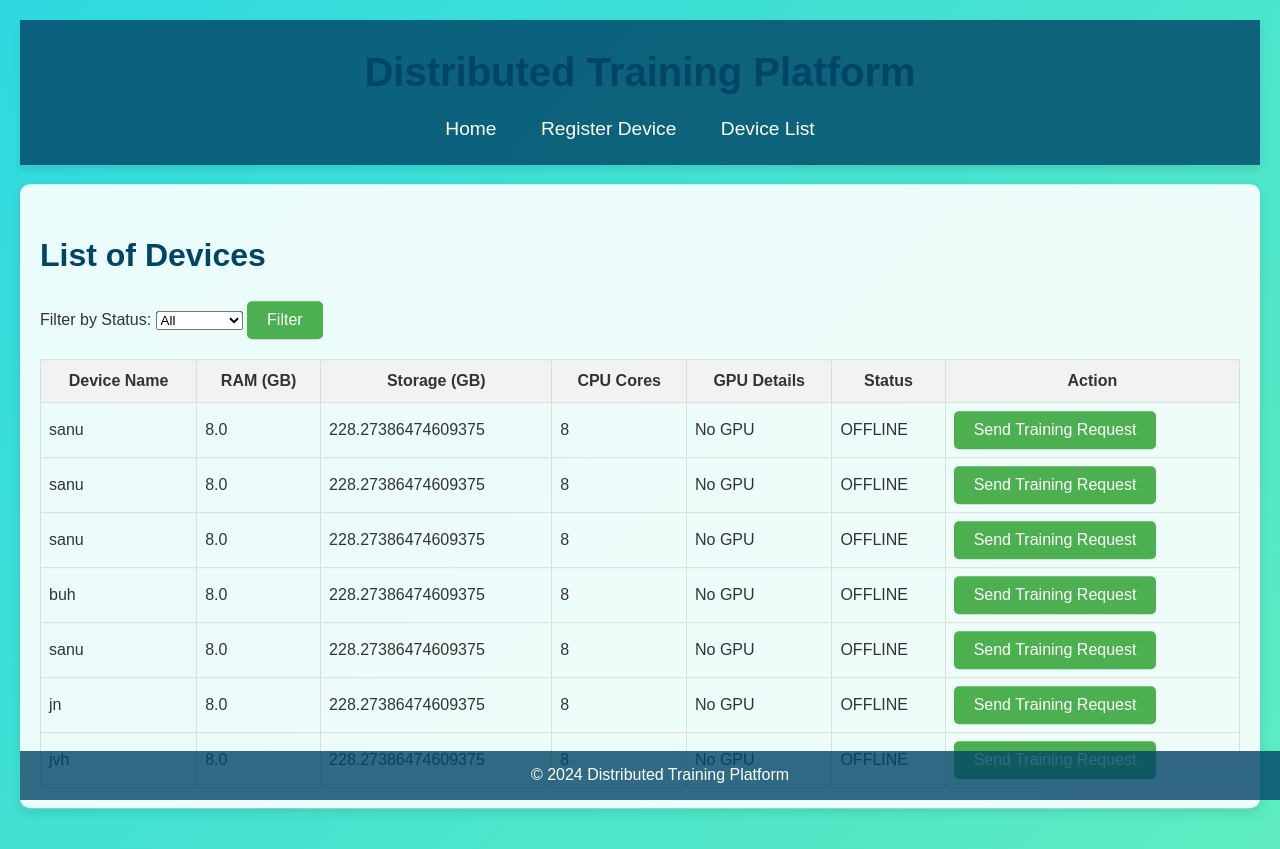
After one commit to sayout-de003/ParallelX-, a Django app: page /list/ in a window 1280 px wide. The commit adds this page. Run offline with Django 5.2, Linux system fonts and the light colour scheme; data comes from the database, SQL or seed files in the repository; both versions use the stored data as it was after the commit.

Commit message:
added device list showing page

```diff
--- a/ParallelX/static/css/styles.css
+++ b/ParallelX/static/css/styles.css
@@ -154,3 +154,41 @@ main {
         font-size: 0.9em;
     }
 }
+
+body {
+    font-family: Arial, sans-serif;
+    padding: 20px;
+}
+table {
+    width: 100%;
+    border-collapse: collapse;
+}
+th, td {
+    border: 1px solid #ddd;
+    padding: 8px;
+}
+th {
+    background-color: #f2f2f2;
+}
+button {
+    background-color: #4CAF50;
+    color: white;
+    padding: 10px 20px;
+    border: none;
+    cursor: pointer;
+}
+button:hover {
+    background-color: #45a049;
+}
+.container {
+    margin-top: 20px;
+    text-align: right;
+}
+.filter {
+    margin-bottom: 20px;
+}
+
+
+
+
+        /* Add some basic styling */
--- a/ParallelX/templates/base.html
+++ b/ParallelX/templates/base.html
@@ -12,8 +12,9 @@
         <h1>Distributed Training Platform</h1>
         <nav>
             <ul>
-                <li><a href="{% url 'home' %}">Home</a></li>
-                <li><a href="{% url 'register_device' %}">Register Device</a></li>
+                <li><a href="{% url 'device:home' %}">Home</a></li>
+                <li><a href="{% url 'device:register_device' %}">Register Device</a></li>
+                <li><a href="{% url 'device:device_list' %}">Device List</a></li>
 
             </ul>
         </nav>
--- /dev/null
+++ b/device/templates/device/device_list.html
@@ -0,0 +1,70 @@
+<!-- templates/making_my_device_available.html -->
+
+{% extends 'base.html' %}
+
+{% block title %} Device List {% endblock %}
+
+{% block content %}
+
+<h2>List of Devices</h2>
+
+<!-- Filter form -->
+<div class="filter">
+    <form method="GET" action="">
+        <label for="status">Filter by Status:</label>
+        <select name="status" id="status">
+            <option value="">All</option>
+            <option value="AVAILABLE" {% if status_filter == 'AVAILABLE' %}selected{% endif %}>Available</option>
+            <option value="CONNECTED" {% if status_filter == 'CONNECTED' %}selected{% endif %}>Connected</option>
+            <option value="TRAINING" {% if status_filter == 'TRAINING' %}selected{% endif %}>Training</option>
+            <option value="OFFLINE" {% if status_filter == 'OFFLINE' %}selected{% endif %}>Offline</option>
+        </select>
+        <button type="submit">Filter</button>
+    </form>
+</div>
+
+{% if devices %}
+    <table>
+        <thead>
+            <tr>
+                <th>Device Name</th>
+                <th>RAM (GB)</th>
+                <th>Storage (GB)</th>
+                <th>CPU Cores</th>
+                <th>GPU Details</th>
+                <th>Status</th>
+                <th>Action</th>
+            </tr>
+        </thead>
+        <tbody>
+            {% for device_status in devices %}
+            <tr>
+                <td>{{ device_status.device.name }}</td>
+
+                <td>{{ device_status.device.ram }}</td>
+                <td>{{ device_status.device.storage }}</td>
+                <td>{{ device_status.device.cpu_cores }}</td>
+                <td>{% if device_status.device.gpu %}{{ device_status.device.gpu_details }}{% else %}No GPU{% endif %}</td>
+                <td>{{ device_status.status }}</td>
+
+                <td>
+                    <!-- Send request button for each device -->
+                    {% if device_status.device.id %}
+                    <form action="{% url 'device:send_request' device_status.device.id %}" method="post" style="display:inline;">
+                        {% csrf_token %}
+                        <button type="submit">Send Training Request</button>
+                    </form>
+                    {% else %}
+                    <span>No ID available</span>
+                    {% endif %}
+                </td>
+            </tr>
+            {% endfor %}
+        </tbody>
+    </table>
+{% else %}
+    <p>No devices available matching the selected filter.</p>
+{% endif %}
+
+
+{% endblock %}
--- a/device/urls.py
+++ b/device/urls.py
@@ -1,7 +1,11 @@
-from django.urls import path
+from django.urls import path, include
 from . import views
+from .views import home
+app_name = 'device'  # Add this line to define the namespace
 
 urlpatterns = [
     path('', views.home, name='home'),
     path('register/', views.register_device, name='register_device'),
+    path('list/', views.device_list, name='device_list'),
+    path('send_request/<int:device_id>/', views.send_request, name='send_request'),
 ]
--- a/device/views.py
+++ b/device/views.py
@@ -1,47 +1,72 @@
 from django.shortcuts import render, redirect
-from .models import Device
-import distutils
-# Create your views here.
-def home(request):
-    return render(request, 'device/home.html')
+from .models import Device, TrainingJob
+from setuptools import dist
 import psutil
 import socket
 import GPUtil
-from django.utils import timezone
+from django.utils import timezone # Create your views here.
+# views.py
+from django.http import JsonResponse
+from django.utils.timezone import now
+from django.views.decorators.csrf import csrf_exempt
+
+
+
+
+def home(request):
+    return render(request, 'device/home.html')
+
+
+import socket
+import psutil  # Make sure to install this package
+import subprocess
 
 def get_device_info():
-    # Get system RAM
-    ram = round(psutil.virtual_memory().total / (1024 ** 3), 2)  # Convert bytes to GB
+    try:
+        # Get the hostname of the local machine
+        hostname = socket.gethostname()
 
-    # Get available storage
-    storage = round(psutil.disk_usage('/').total / (1024 ** 3), 2)  # Convert bytes to GB
+        # Get the local IP address using the hostname
+        ip_address = socket.gethostbyname(hostname)
 
-    # Get CPU cores
-    cpu_cores = psutil.cpu_count(logical=False)  # Physical cores
+        # Get the RAM size in GB
+        ram = psutil.virtual_memory().total / (1024 ** 3)  # Convert bytes to GB
 
-    # GPU detection using GPUtil
-    gpus = GPUtil.getGPUs()
-    if gpus:
-        gpu_available = True
-        gpu_details = ', '.join([gpu.name for gpu in gpus])  # Concatenate GPU names if multiple GPUs are present
-    else:
+        # Get the storage size in GB
+        storage = psutil.disk_usage('/').total / (1024 ** 3)  # Convert bytes to GB
+
+        # Get the number of CPU cores
+        cpu_cores = psutil.cpu_count()  # Returns the number of CPU cores
+
+        # Check for GPU availability (This is a simple implementation)
         gpu_available = False
         gpu_details = None
 
-    # Fetch machine's IP address
-    hostname = socket.gethostname()
-    ip_address = socket.gethostbyname(hostname)
+        # Example method to check for GPU (Linux/Windows)
+        try:
+            result = subprocess.check_output(["nvidia-smi"], stderr=subprocess.STDOUT)
+            gpu_available = True
+            gpu_details = result.decode('utf-8')
+        except Exception as e:
+            gpu_available = False
+            gpu_details = None
 
-    # Return all device info
-    return {
-        'ram': ram,
-        'storage': storage,
-        'cpu_cores': cpu_cores,
-        'gpu_available': gpu_available,
-        'gpu_details': gpu_details,
-        'ip_address': ip_address,
-        'subnet': '.'.join(ip_address.split('.')[:3]),  # Example: '192.168.1.'
-    }
+        # Get the subnet (for verification)
+        subnet = '.'.join(ip_address.split('.')[:-1]) + '.'
+
+        return {
+            'ip_address': ip_address,
+            'ram': ram,
+            'storage': storage,
+            'cpu_cores': cpu_cores,
+            'gpu': gpu_available,
+            'gpu_details': gpu_details,
+            'subnet': subnet
+        }
+    except Exception as e:
+        print(f"Error retrieving device info: {e}")
+        return e
+
 
 
 def register_device(request):
@@ -56,10 +81,133 @@ def register_device(request):
 
 
 
-def list_of_available_devices():
-    return []  # Placeholder empty list
+from django.shortcuts import render
+from .models import Device
 
-def connection_request():
-    pass
-def request_handle():
-    pass
+from django.shortcuts import render
+from .models import Device, TrainingJob
+
+def device_list(request):
+    status_filter = request.GET.get('status', None)
+
+    # Retrieve all devices from the database
+    devices = Device.objects.all()
+
+    # Create a list to hold the device status information
+    device_statuses = []
+
+    for device in devices:
+        # Get the current IP address of the device
+        ip_address = device.ip_address
+
+        # Check if the device is online
+        online_status = is_device_online(ip_address)
+
+        if not online_status:
+            status = 'OFFLINE'  # Device is not reachable
+        else:
+            # Check if the device is connected or busy
+            if is_device_connected(device):
+                status = 'CONNECTED'  # Device is connected for training
+            elif is_device_busy(device):
+                status = 'BUSY'  # Device is busy with a training job
+            else:
+                status = 'AVAILABLE'  # Device is available for training
+
+        # Add the device and its status to the list
+        device_statuses.append({
+            'device': device,
+            'status': status,
+        })
+
+    # If there's a status filter, filter the devices accordingly
+    if status_filter:
+        device_statuses = [ds for ds in device_statuses if ds['status'] == status_filter]
+
+    # Pass the list of device statuses to the template
+    return render(request, 'device/device_list.html', {
+        'devices': device_statuses,
+        'status_filter': status_filter,
+    })
+
+# views.py
+from django.shortcuts import render, redirect, get_object_or_404
+from .models import TrainingRequest
+from django.contrib.auth.decorators import login_required
+
+
+def send_request(request,device_id ):
+    # Retrieve available devices
+    devices = Device.objects.all()  # or apply any necessary filters
+
+    if request.method == 'POST':
+        nodes = request.POST.getlist('nodes')  # Use getlist to handle multiple selections
+        # Create a training request with selected nodes
+        user = request.user if request.user.is_authenticated else None  # Set to None or a default user
+        training_request = TrainingRequest.objects.create(user=user, nodes=','.join(nodes))
+        return redirect('device:device_list')  # Use the namespaced URL name
+
+    return render(request, 'device/send_request.html', {
+        'devices': devices,  # Pass available devices to the template
+    })
+
+# Render a form to send request
+
+
+def request_handle(request):
+    requests = TrainingRequest.objects.filter(status='PENDING')
+
+    if request.method == 'POST':
+        request_id = request.POST.get('request_id')
+        action = request.POST.get('action')
+
+        training_request = get_object_or_404(TrainingRequest, id=request_id)
+
+        if action == 'accept':
+            training_request.status = 'ACCEPTED'
+            training_request.save()
+            start_training(training_request)  # Call a function to start the training
+        elif action == 'reject':
+            training_request.status = 'REJECTED'
+            training_request.save()
+
+        return redirect('device:request_handle')  # Redirect after handling the request
+
+    return render(request, 'device/request_handle.html', {'requests': requests})
+
+def start_training(training_request):
+    # Logic to start training with the specified nodes
+    # You could integrate with your existing training framework here
+    print(f"Starting training with nodes: {training_request.nodes}")
+    # Add your training initiation logic here
+
+
+
+import subprocess
+import platform
+
+def is_device_online(ip_address):
+    """ Check if the device is reachable via ping. """
+    # Determine the ping command and options based on the OS
+    param = '-n' if platform.system().lower() == 'windows' else '-c'
+
+    # Prepare the command
+    command = ['ping', param, '1', ip_address]  # Ping once
+
+    try:
+        # Execute the command
+        response = subprocess.run(command, stdout=subprocess.PIPE, stderr=subprocess.PIPE)
+
+        # Check if the command was successful (0 means reachable)
+        return response.returncode == 0
+    except Exception as e:
+        print(f"Error checking if device is online: {e}")
+        return False
+
+def is_device_connected(device):
+    # Check if there are any active training jobs associated with this device
+    return TrainingJob.objects.filter(device=device, status='RUNNING').exists()
+
+def is_device_busy(device):
+    # Check if there are any training jobs associated with this device that are still running
+    return TrainingJob.objects.filter(device=device, status__in=['RUNNING', 'PENDING']).exists()
```
Also changed, not shown: ParallelX/connection.py (added, +32 -0 lines), device/models.py (+45 -14 lines), device/templates/device/send_request.html (added, +31 -0 lines), db.sqlite3, device/migrations/0001_initial.py (added), device/migrations/0002_trainingrequest.py (added), device/migrations/0003_trainingjob.py (added), device/migrations/0004_alter_trainingrequest_status_and_more.py (added), device/templates/device/request_notification.html (added), 1 other file.
